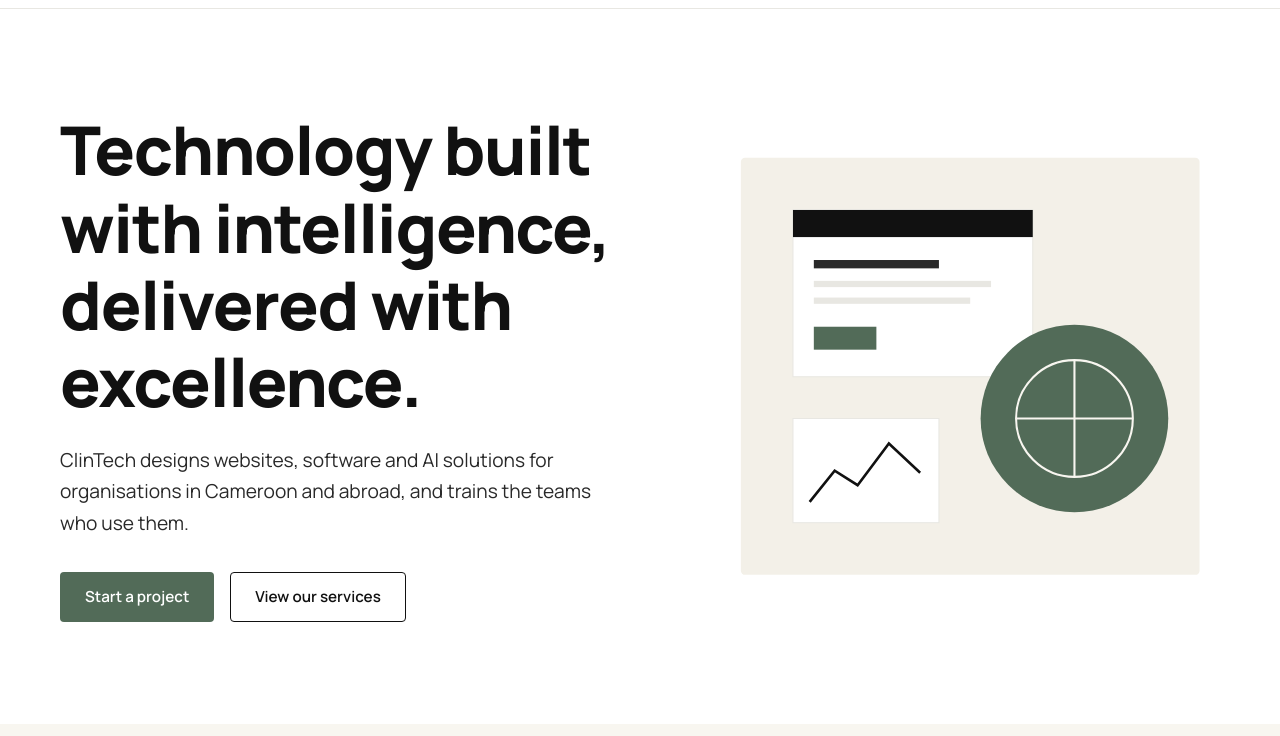
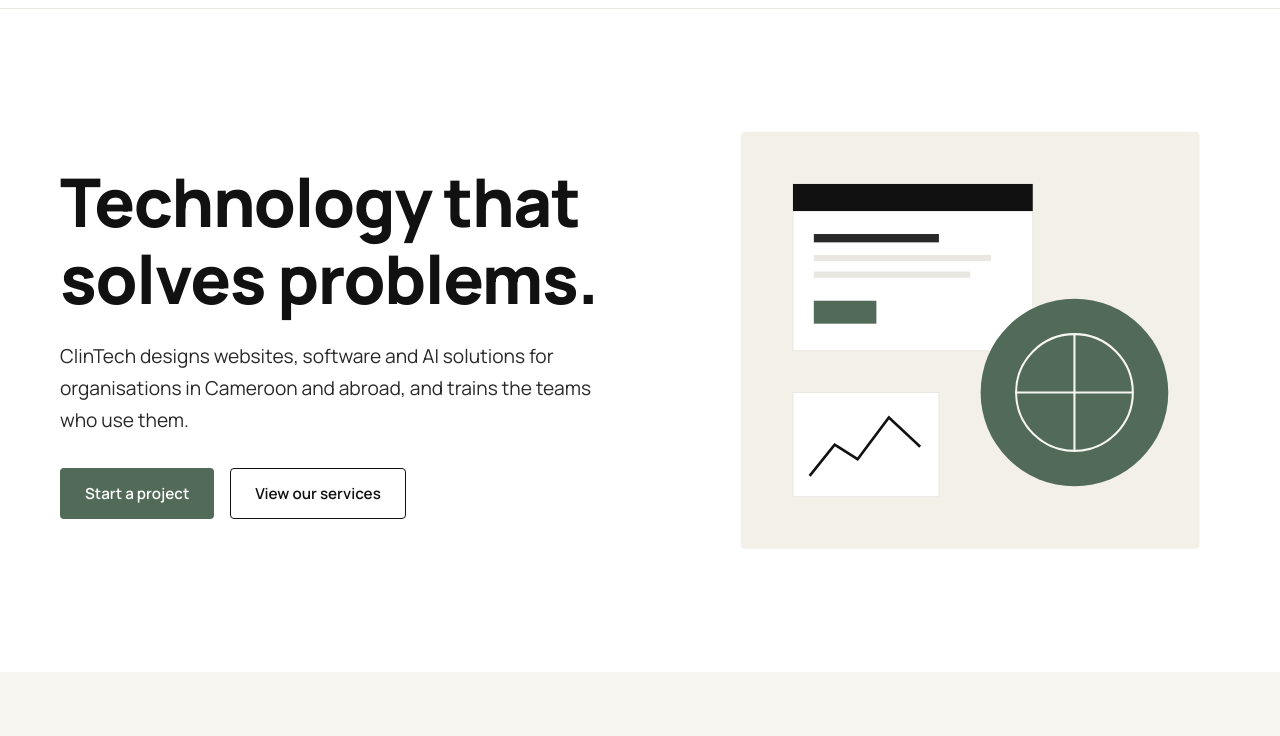
Before and after one commit to Clintonsuh/clintech-website, a plain HTML site: page index.html in a window 1280 px wide. Shown: the part 64-800 px from the top of the page. Drawn offline with Linux system fonts and the light colour scheme.

Commit message:
Update index.html

```diff
--- a/index.html
+++ b/index.html
@@ -31,7 +31,7 @@
 <section class="hero">
   <div class="wrap hero-grid">
     <div>
-      <h1>Technology built with intelligence, delivered with excellence.</h1>
+      <h1>Technology that solves problems.</h1>
       <p class="lead">ClinTech designs websites, software and AI solutions for organisations in Cameroon and abroad, and trains the teams who use them.</p>
       <div class="actions"><a class="btn btn-green" href="#contact">Start a project</a><a class="btn btn-line" href="#services">View our services</a></div>
     </div>
@@ -131,7 +131,7 @@
 
 <footer class="footer">
   <div class="wrap foot">
-    <div><a class="logo" href="#top">ClinTech</a><p>Technology. Intelligence. Excellence.<br>Yaoundé, Cameroon</p></div>
+    <div><a class="logo" href="#top">ClinTech</a><p>Technology that solves problems.<br>Yaoundé, Cameroon</p></div>
     <nav aria-label="Footer"><a href="#about">About</a><a href="#services">Services</a><a href="#portfolio">Solutions</a><a href="#why">Why ClinTech</a><a href="#contact">Contact</a></nav>
     <p class="copy">&copy; <span id="year">2026</span> ClinTech. All rights reserved.</p>
   </div>
```
